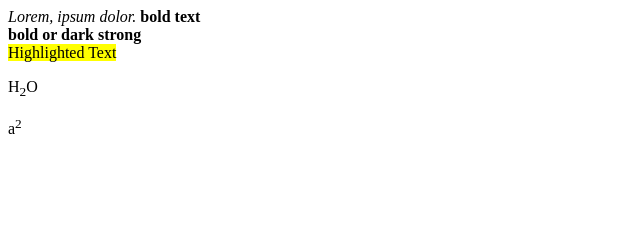
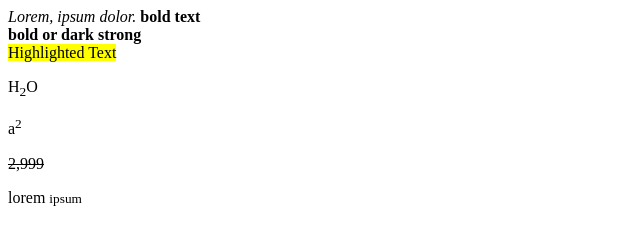
Before and after one commit to Abbas9123/lesson-2-activity-2, a plain HTML site: page index.html in a window 1280 px wide. Shown: the whole page, without its empty margins (0-640 px from the left). Drawn offline with Linux system fonts and the light colour scheme.

Commit message:
formatting tags

```diff
--- a/index.html
+++ b/index.html
@@ -9,5 +9,7 @@
         <mark>Highlighted Text</mark>
         <p>H<sub>2</sub>O</p>
         <p>a<sup>2</sup></p>
+        <del>2,999</del>
+        <p>lorem <small>ipsum</small></p>
      </body>
 </html>
```
